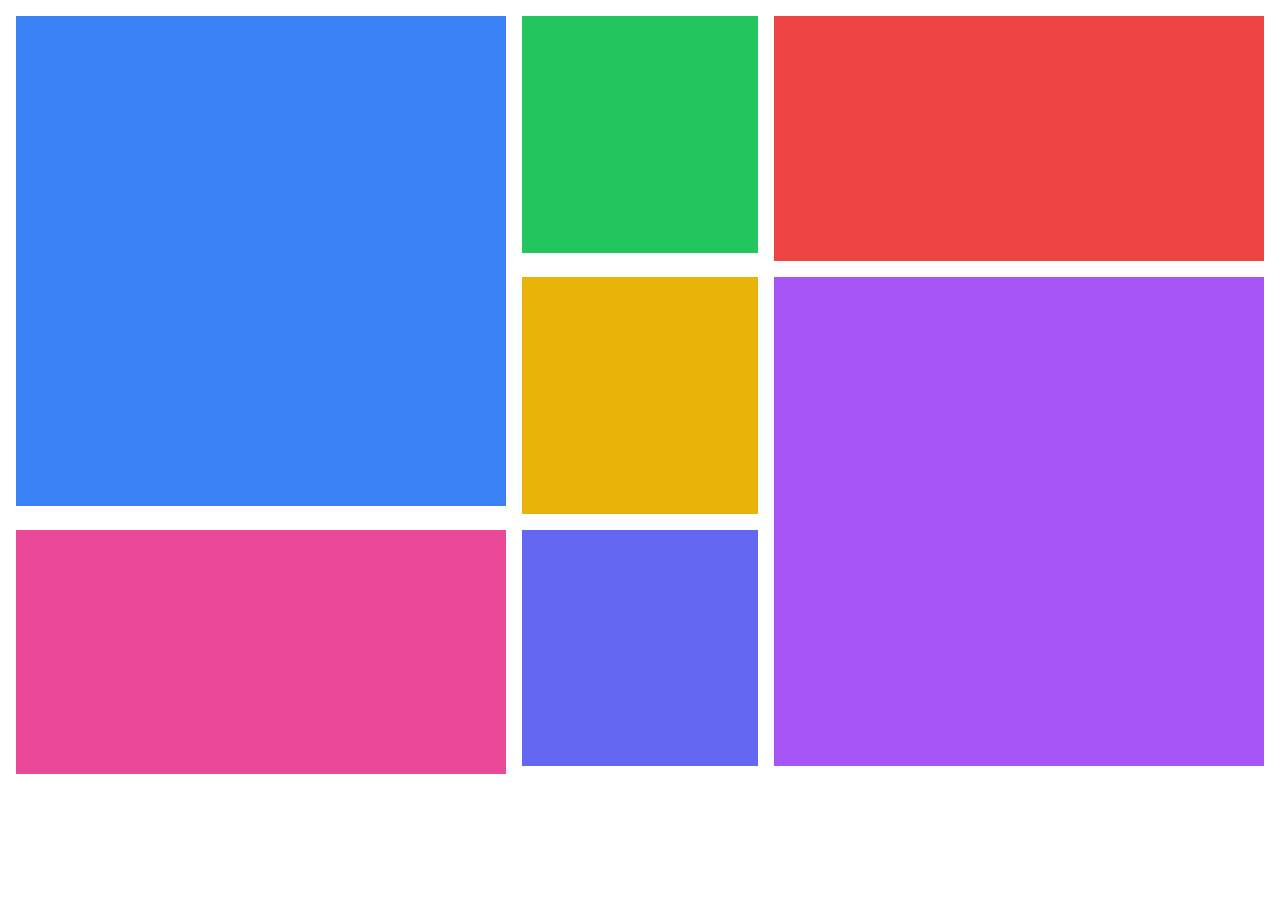
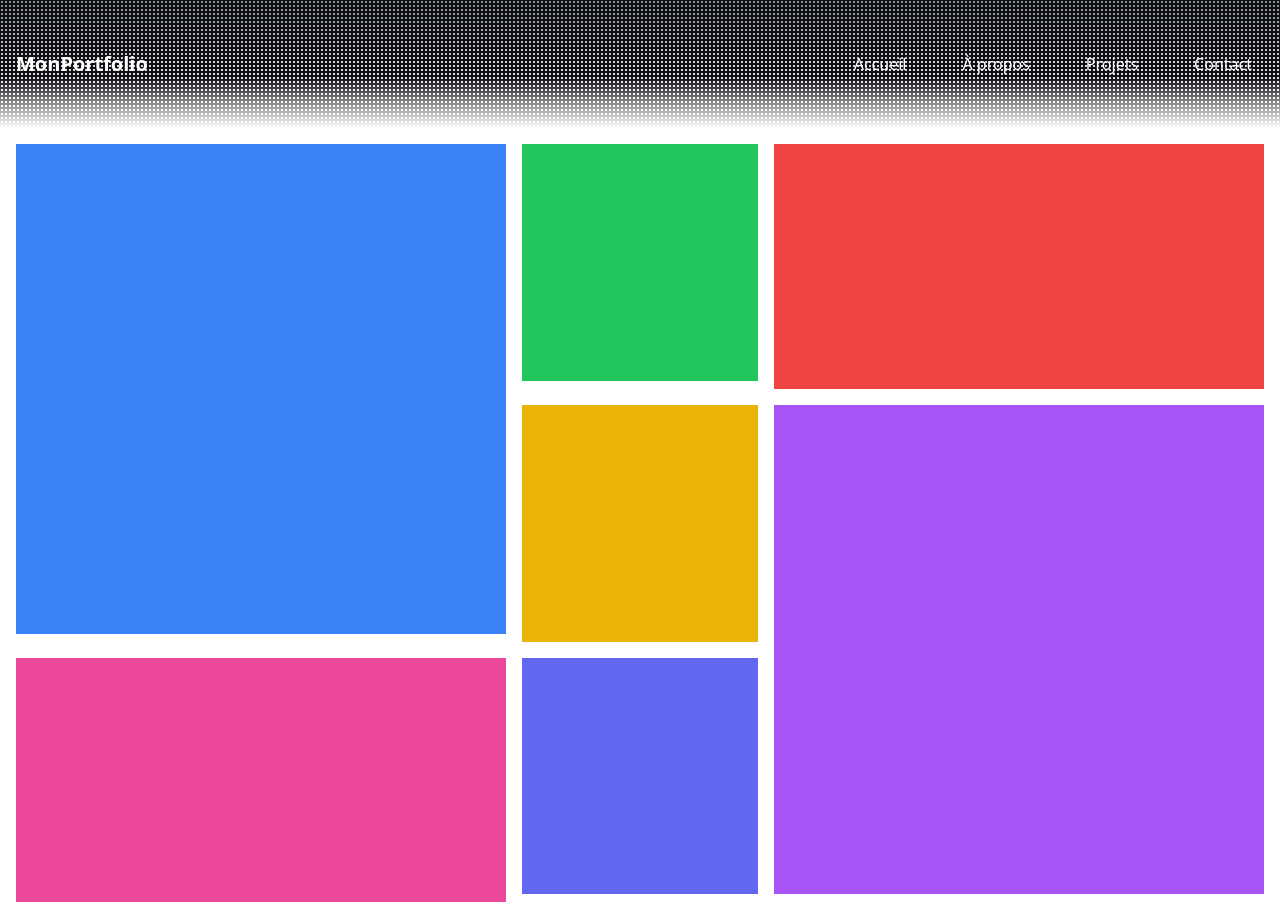
Before and after one commit to LoicMonard/sveltekit-portfolio, a SvelteKit app: page / in a window 1280 px wide. Before the commit the page ends 800 px from the top, so only its background shows below. Built offline with nearby package versions, Linux system fonts and the light colour scheme.

Commit message:
feat: add a dotted header layout
Signed-off-by: Loïc Monard <loicmonard@gmail.com>

```diff
--- a/src/app.css
+++ b/src/app.css
@@ -1,3 +1,3 @@
-@import "tailwindcss/base";
-@import "tailwindcss/components";
-@import "tailwindcss/utilities";
+@import 'tailwindcss/base';
+@import 'tailwindcss/components';
+@import 'tailwindcss/utilities';
--- a/src/routes/+layout.svelte
+++ b/src/routes/+layout.svelte
@@ -2,4 +2,87 @@
   import "../app.css";
 </script>
 
-<slot />
+<style>
+  .header-background {
+    position: fixed;
+    top: 0;
+    left: 0;
+    right: 0;
+    height: 128px;
+    background: linear-gradient(
+      to bottom,
+      #0e1014 0%,
+      #0e1014 60%,
+      rgba(14, 16, 20, 0) 100%
+    );
+    -webkit-mask-image: radial-gradient(
+      circle at 2px 2px,
+      transparent 1px,
+      black 1px
+    );
+    mask-image: radial-gradient(
+      circle at 2px 2px,
+      transparent 1px,
+      black 1px
+    );
+    -webkit-mask-size: 4px 4px;
+    mask-size: 4px 4px;
+    z-index: 40;
+  }
+
+  .header-blur {
+    position: fixed;
+    top: 0;
+    left: 0;
+    right: 0;
+    height: 100px;
+    backdrop-filter: blur(2px);
+    background: linear-gradient(
+      to bottom,
+      rgba(14, 16, 20, 0.5) 0%,
+      rgba(14, 16, 20, 0) 100%
+    );
+    -webkit-backdrop-filter: blur(5px);
+    z-index: 39;
+  }
+
+  .header-content {
+    position: fixed;
+    top: 0;
+    left: 0;
+    right: 0;
+    z-index: 50;
+    background: transparent;
+  }
+</style>
+
+<div class="header-blur"></div>
+<div class="header-background"></div>
+<header class="header-content">
+  <div class="max-w-7xl mx-auto px-4">
+    <div class="flex justify-between h-32 items-center">
+      <a href="/" class="text-white font-bold text-xl">
+        MonPortfolio
+      </a>
+
+      <nav class="flex space-x-8">
+        <a href="/" class="text-white hover:text-red-500 px-3 py-2">
+          Accueil
+        </a>
+        <a href="/about" class="text-white hover:text-red-500 px-3 py-2">
+          À propos
+        </a>
+        <a href="/projects" class="text-white hover:text-red-500 px-3 py-2">
+          Projets
+        </a>
+        <a href="/contact" class="text-white hover:text-red-500 px-3 py-2">
+          Contact
+        </a>
+      </nav>
+    </div>
+  </div>
+</header>
+
+<main class="pt-32">
+  <slot />
+</main>
```
